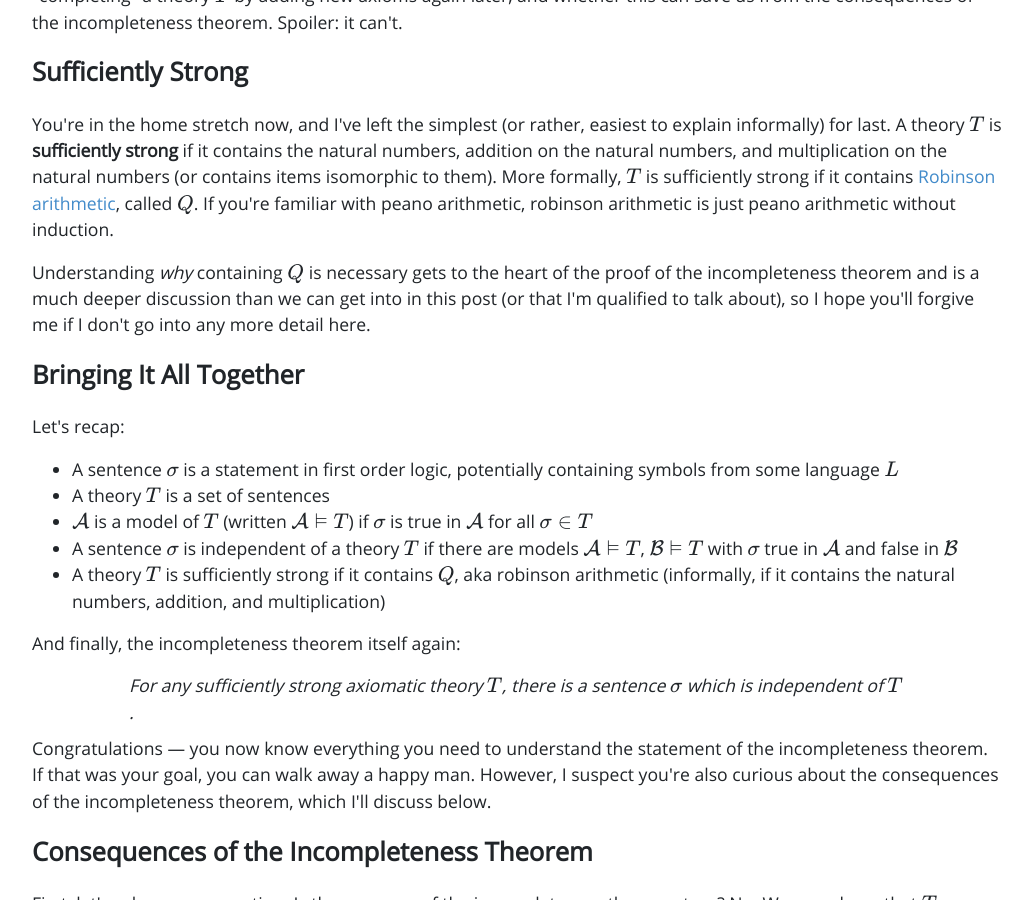
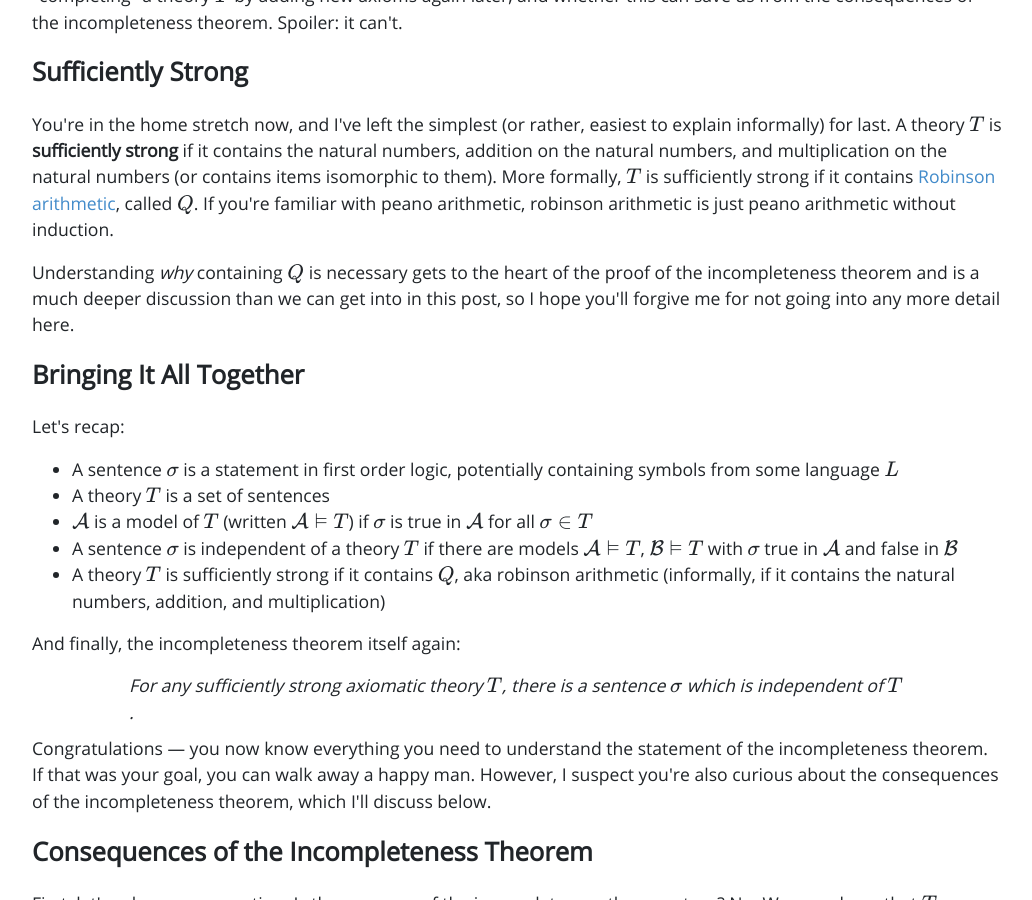
Before and after one commit to Liam-DeVoe/liam-devoe.github.io, a Jekyll site: the page built from _posts/2022-03-16-godels-incompleteness-theorem.md, in a window 1280 px wide and 900 px high, scrolled down 4026 px. Shown: the whole window, without its empty margins (123-1155 px from the left). Built offline with Jekyll 4.4.1, drawn with Linux system fonts in a browser that asks for light colours; nearby versions of some CDN libraries; some web fonts are replaced; formulas are drawn with MathJax 3.

Commit message:
slight reword of sufficiently strong section

```diff
--- a/_posts/2022-03-16-godels-incompleteness-theorem.md
+++ b/_posts/2022-03-16-godels-incompleteness-theorem.md
@@ -112,7 +112,7 @@ Because PP is independent of $T_{NG}$, $T_{NG}$ is incomplete by definition. How
 
 You're in the home stretch now, and I've left the simplest (or rather, easiest to explain informally) for last. A theory $T$ is **sufficiently strong** if it contains the natural numbers, addition on the natural numbers, and multiplication on the natural numbers (or contains items isomorphic to them). More formally, $T$ is sufficiently strong if it contains [Robinson arithmetic](https://en.wikipedia.org/wiki/Robinson_arithmetic), called $Q$. If you're familiar with peano arithmetic, robinson arithmetic is just peano arithmetic without induction.
 
-Understanding *why* containing $Q$ is necessary gets to the heart of the proof of the incompleteness theorem and is a much deeper discussion than we can get into in this post (or that I'm qualified to talk about), so I hope you'll forgive me if I don't go into any more detail here.
+Understanding *why* containing $Q$ is necessary gets to the heart of the proof of the incompleteness theorem and is a much deeper discussion than we can get into in this post, so I hope you'll forgive me for not going into any more detail here.
 
 # Bringing It All Together
 
```
